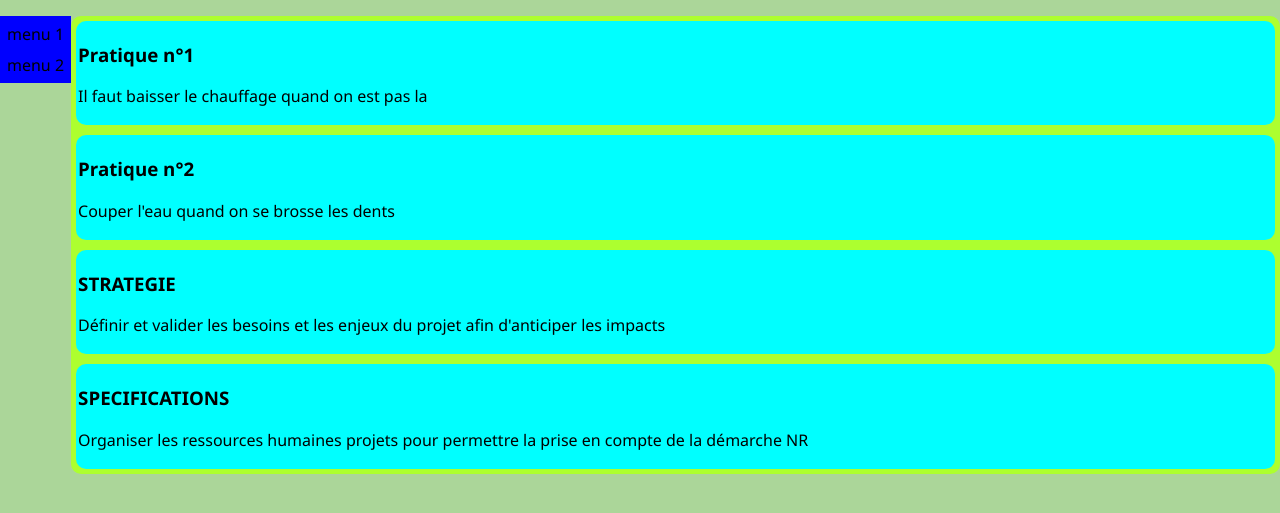
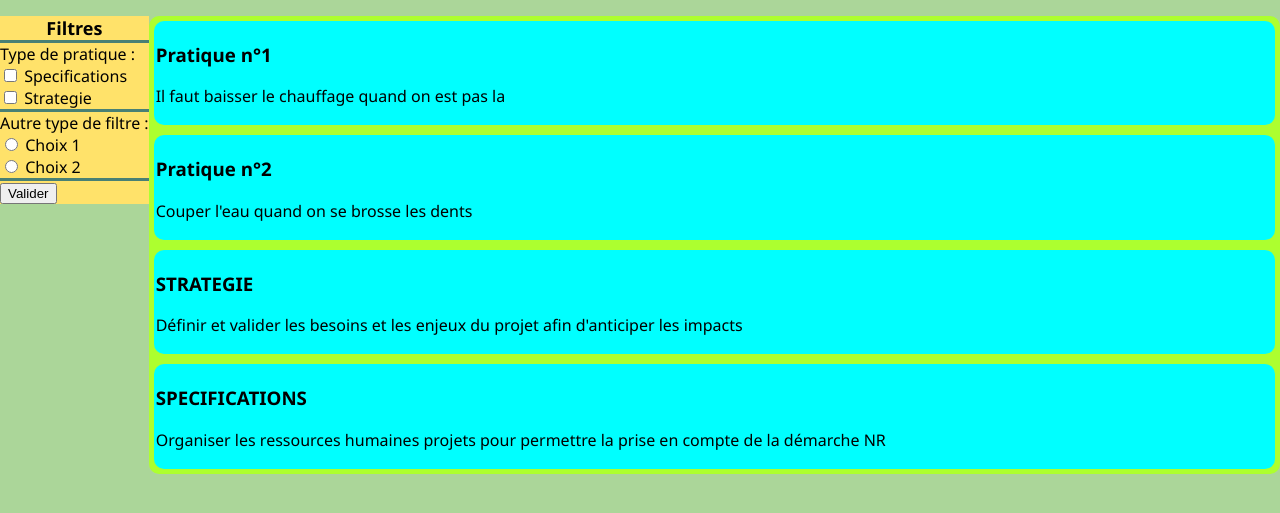
Before and after one commit to Cowlaing/-Le_Cashprize-, a PHP site: page /test.php in a window 1280 px wide. Shown: the part 84-597 px from the top of the page. Run offline with PHP 8.4, Linux system fonts and the light colour scheme.

Commit message:
ajout filtres colonne gauche
Filtres de sur la colonne de gauche sous forme de form et plusieurs options de filtreage

```diff
--- a/style.css
+++ b/style.css
@@ -77,17 +77,46 @@ ul.ul-des-pratiques{
     margin:0;
 }
 
-ul.menu{
+.colonne-gauche{
+    float:left;
     display:flex;
-    float:left;
-    display:inline-block;
-    background-color: blue;
-    align-items: center;
-    list-style-type:none;
-    padding:0;
-    margin:0;
+    flex-direction:column;
+    background-color:#ffe26a ;
+
 }
 
-h3{
+.form-filtre{
+    display:flex;
+    flex-direction: column;
+}
 
+li{
+    list-style-type: none;
+    margin:0;
+    padding:0;
 }
+
+#cases-colonne-gauche{
+    margin:0;
+    padding:0;
+}
+#cases-colonne-gauche>li{
+    border-top: solid;
+    border-color: #498074;
+}
+
+
+#premier-cases-colonne-gauche{
+    border-top: none;
+}
+
+.type-filtre-choix{
+    margin:0;
+    padding:0;
+}
+
+#titre-filtre{
+    align-self: center;
+    font-size: large;
+    font-weight: bold;
+}
--- a/test.php
+++ b/test.php
@@ -7,10 +7,40 @@
 <body>
 <?php include "header.php"; ?>
 <div class="colonne-gauche">
-    <ul class="menu">
-      <li class="menu-element">menu 1</li>
-      <li class="menu-element">menu 2</li>
-    </ul>
+<form action ="" method="get" class="form-filtre">
+<h id="titre-filtre">Filtres</h>
+  <ul id="cases-colonne-gauche">
+    <li>
+      <h class="type-filtre" id="type-pratique-filtre">Type de pratique :</h>
+      <ul class="type-filtre-choix">
+        <li>
+          <input type="checkbox" name="spec" id="spec">
+          <label for="spec">Specifications</label>
+        </li>
+        <li>
+          <input type="checkbox" name="strat" id="strat">
+          <label for="strat">Strategie</label>
+        </li>
+      </ul>
+    </li>
+    <li>
+      <h class = "type-filtre" id="autre-type-filtre">Autre type de filtre :</h>
+      <ul class="type-filtre-choix">
+        <li>
+          <input type="radio" name="autreFiltre" id="autreFiltre1">
+          <label for="autreFiltre">Choix 1<label>
+        </li>
+        <li>
+          <input type="radio" name="autreFiltre" id="autreFiltre2">
+          <label for="autreFiltre2">Choix 2</label>
+        </li>
+      </ul>
+    </li>
+    <li>
+      <input type="submit" value="Valider" id="bouton-valider">
+    </li>
+  </form>
+  </ul>
   </div>
 <div class ="liste-des-pratiques">
     <ul class="ul-des-pratiques" id="ulp">
```
